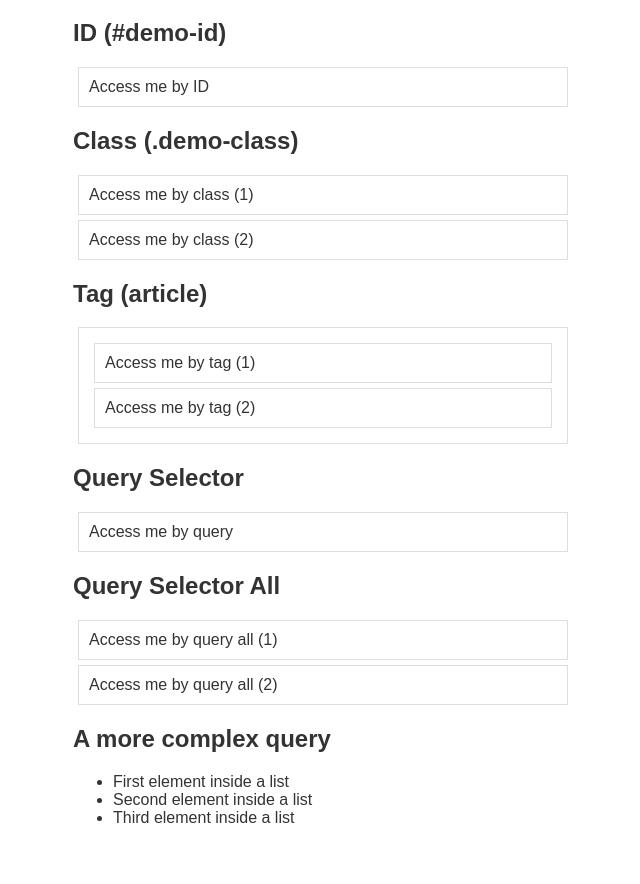
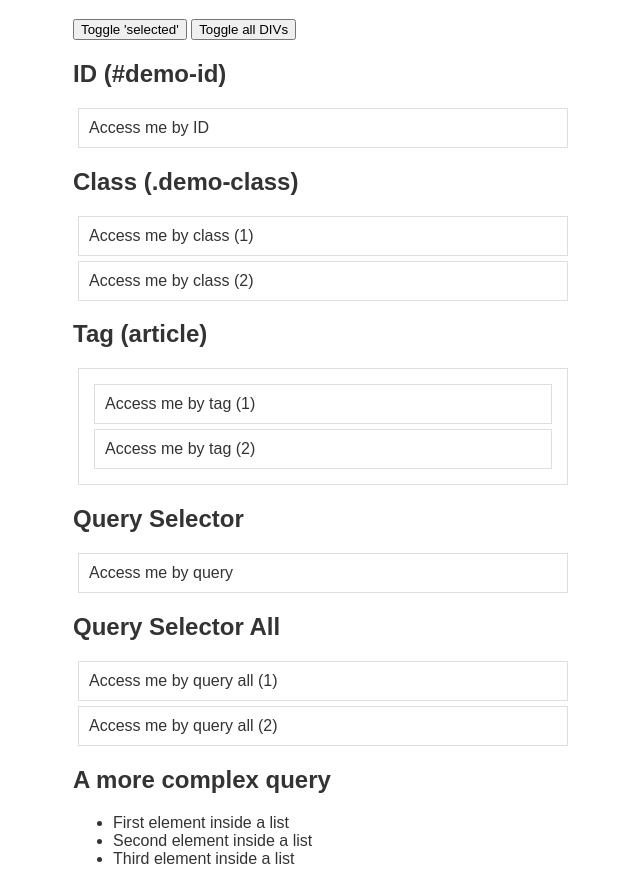
Before and after one commit to martipurull/WEB-Sep21-M1D7, a plain HTML site: page index.html in a window 1280 px wide. Shown: the part 61-945 px from the top of the page, without its empty margins (317-957 px from the left). Before the commit the page ends 904 px from the top, so only its background shows below. Drawn offline with Linux system fonts and the light colour scheme.

Commit message:
Added functions (and buttons) to toggle classes

```diff
--- a/index.html
+++ b/index.html
@@ -40,6 +40,9 @@
   <body>
     <h1>Accessing Elements in the DOM</h1>
 
+    <button onclick="toggleSelectedClassToDemoId()">Toggle 'selected'</button>
+
+    <input type="button" value="Toggle all DIVs" onclick="toggleSelectedClassToEachH2()" />
     <div>
       <h2 id="demo-id">ID (#demo-id)</h2>
       <div>Access me by ID</div>
@@ -83,5 +86,24 @@
         <li>Third element inside a list</li>
       </ul>
     </div>
+
+    <script type="text/javascript">
+
+        let toggleSelectedClassToDemoId = function() {
+            // Add a class to DIV
+            let demoDiv = document.getElementById("demo-id")
+            demoDiv.classList.toggle("selected")
+        }
+
+        let toggleSelectedClassToEachH2 = function() {
+
+            let headers = document.getElementsByTagName("h2")
+
+            for (let header of headers) {
+                header.classList.toggle("selected")
+            }
+        }
+
+    </script>
   </body>
 </html>
```
